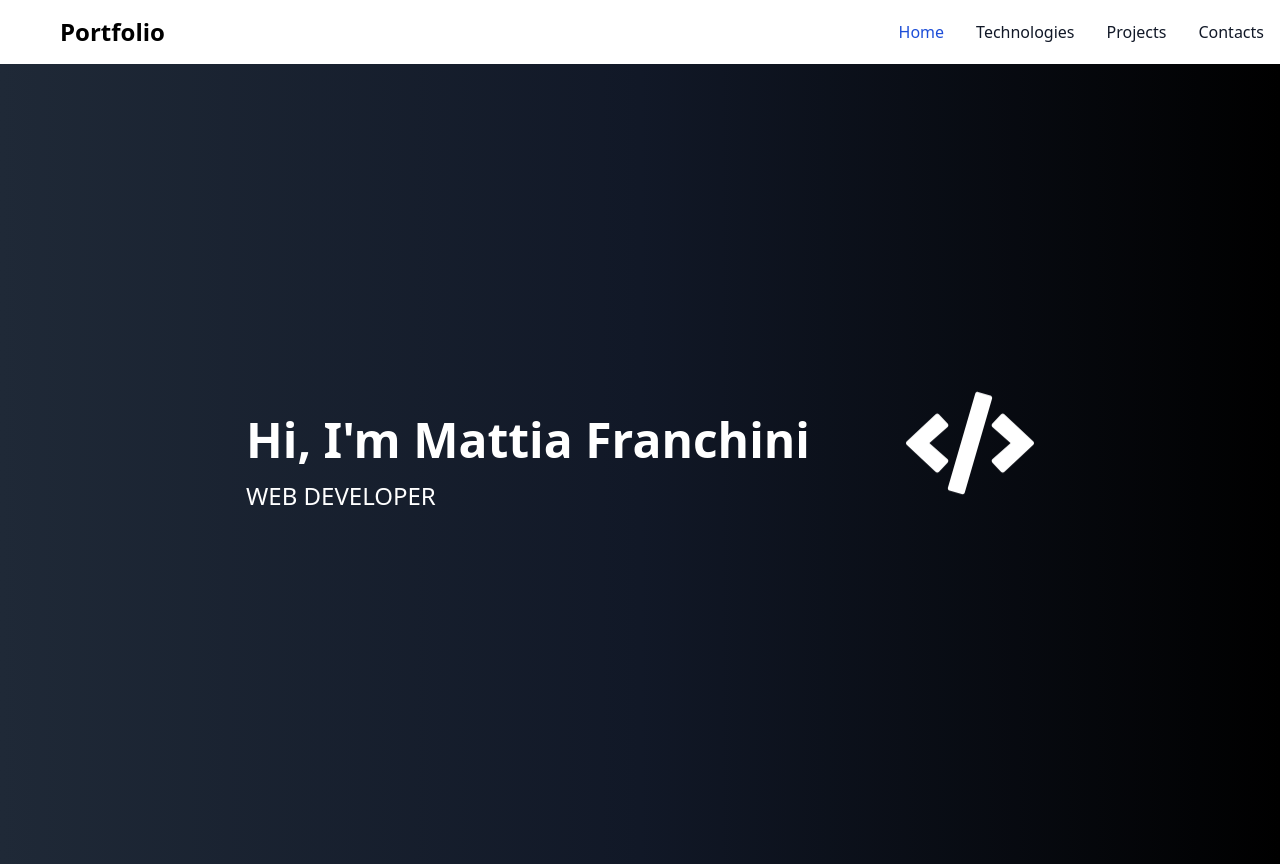
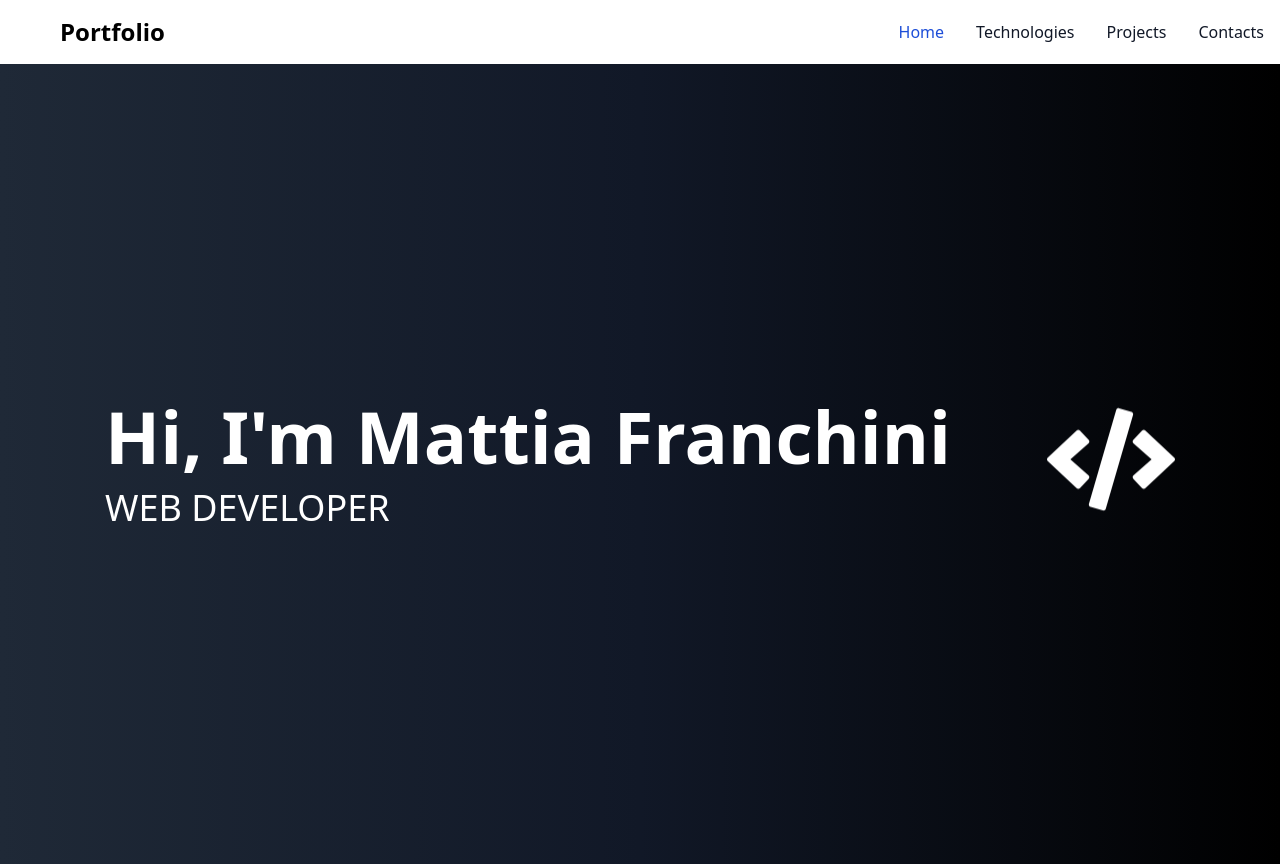
Before and after one commit to Mattia-Franchini/portfolio, a React (Vite) app: page / in a window 1280 px wide. Built offline with nearby package versions, Linux system fonts and the light colour scheme.

Commit message:
Updated some propreties

```diff
--- a/src/components/Home.jsx
+++ b/src/components/Home.jsx
@@ -6,10 +6,10 @@ const Home = () => {
     <div className="flex flex-col items-center justify-center h-screen bg-gradient-to-r from-gray-800 via-gray-900 to-black p-4">
       <div className="flex flex-col md:flex-row items-center">
         <div className="text-left text-white mb-8 md:mb-0 md:mr-24">
-          <h1 className="text-4xl md:text-5xl font-bold mb-4 animate-fade-in-down">
+          <h1 className="text-2xl md:text-7xl font-bold mb-4 animate-fade-in-down">
             Hi, I'm Mattia Franchini
           </h1>
-          <p className="text-xl md:text-2xl animate-fade-in-up-delayed">
+          <p className="text-xl md:text-4xl animate-fade-in-up">
             WEB DEVELOPER
           </p>
         </div>
--- a/tailwind.config.js
+++ b/tailwind.config.js
@@ -4,11 +4,11 @@ module.exports = {
     extend: {
       keyframes: {
         "fade-in-down": {
-          "0%": { opacity: 0, transform: "translateY(-20px)" },
+          "0%": { opacity: 0, transform: "translateY(-100px)" },
           "100%": { opacity: 1, transform: "translateY(0)" },
         },
         "fade-in-up": {
-          "0%": { opacity: 0, transform: "translateY(20px)" },
+          "0%": { opacity: 0, transform: "translateY(100px)" },
           "100%": { opacity: 1, transform: "translateY(0)" },
         },
         bounce: {
@@ -23,9 +23,9 @@ module.exports = {
         },
       },
       animation: {
-        "fade-in-down": "fade-in-down 0.5s ease-out",
-        "fade-in-up": "fade-in-up 0.5s ease-out",
-        bounce: "bounce 1.5s infinite",
+        "fade-in-down": "fade-in-down 1s ease-out",
+        "fade-in-up": "fade-in-up 1s ease-out",
+        bounce: "bounce 1s infinite",
       },
     },
   },
```
